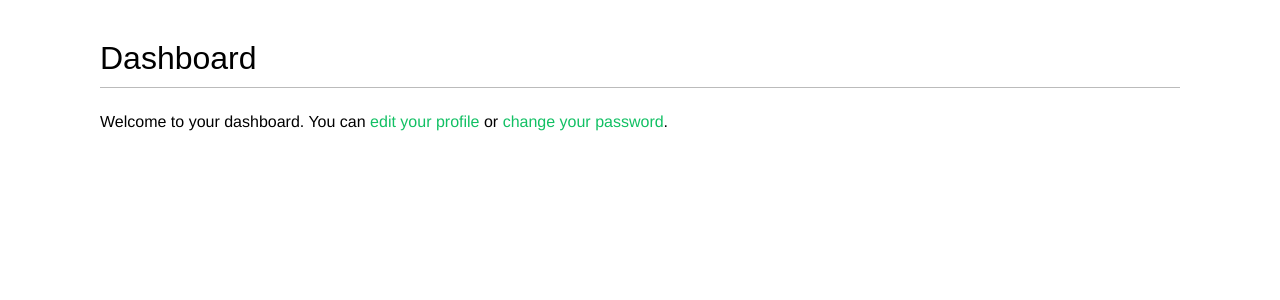
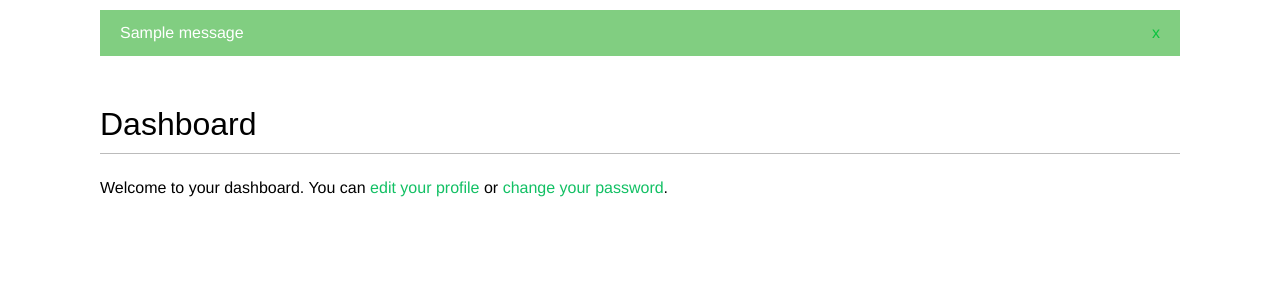
Before and after one commit to KonstantinovD/python_social_network, a Django app: page /account/ in a window 1280 px wide. Shown: the part 48-348 px from the top of the page. Run offline with Django 3.2, Linux system fonts and the light colour scheme; a user stored in the database is signed in; tables that the repository leaves empty hold one stand-in row (values such as "Sample post"); one stand-in notice (Sample message) is shown; some web fonts are replaced.

Commit message:
add messages (like a flash session)

```diff
--- a/account/models.py
+++ b/account/models.py
@@ -12,3 +12,9 @@ class Profile(models.Model):
 
     def __str__(self):
         return 'Profile for user {}'.format(self.user.username)
+
+# Кроме использования ссылки типа «один к одному», Django позволяет полностью заменить модель пользователя. Для этого
+# наш класс должен быть наследником AbstractUser, который реализует базовые методы для пользователя.
+# Более подробно: https://docs.djangoproject.com/en/2.0/topics/auth/customizing/#substituting-a-custom-user-model.
+# Использование собственной модели пользователя сделает наш код более гибким, но может стать причиной чуть
+# более сложной интеграции со сторонними приложениями, которые взаимодействуют с моделью пользователя Django
--- a/account/views.py
+++ b/account/views.py
@@ -1,10 +1,10 @@
 from django.contrib.auth.decorators import login_required
-from django.shortcuts import render
 from django.http import HttpResponse, HttpResponseRedirect
 from django.shortcuts import render
 from django.contrib.auth import authenticate, login
 from .forms import LoginForm, UserRegistrationForm, UserEditForm, ProfileEditForm
 from .models import Profile
+from django.contrib import messages
 
 
 def user_login(request):
@@ -95,7 +95,10 @@ def edit(request):
         if user_form.is_valid() and profile_form.is_valid():
             user_form.save()
             profile_form.save()
+            messages.success(request, 'Profile updated successfully')
             return render(request, 'account/dashboard.html', {'section': 'dashboard'})
+        else:
+            messages.error(request, 'Error updating your profile')
     else:
         user_form = UserEditForm(instance=request.user)
         profile_form = ProfileEditForm(instance=request.user.profile)
--- a/templates/base.html
+++ b/templates/base.html
@@ -36,6 +36,16 @@
                 {% endif %}
             </span>
         </div>
+        {% if messages %}
+            <ul class="messages">
+                {% for message in messages %}
+                    <li class="{{ message.tags }}">
+                        {{ message|safe }}
+                        <a href="#" class="close">x</a>
+                    </li>
+                {% endfor %}
+            </ul>
+        {% endif %}
         <div id="content">
             {% block content %}{% endblock %}
         </div>
```
